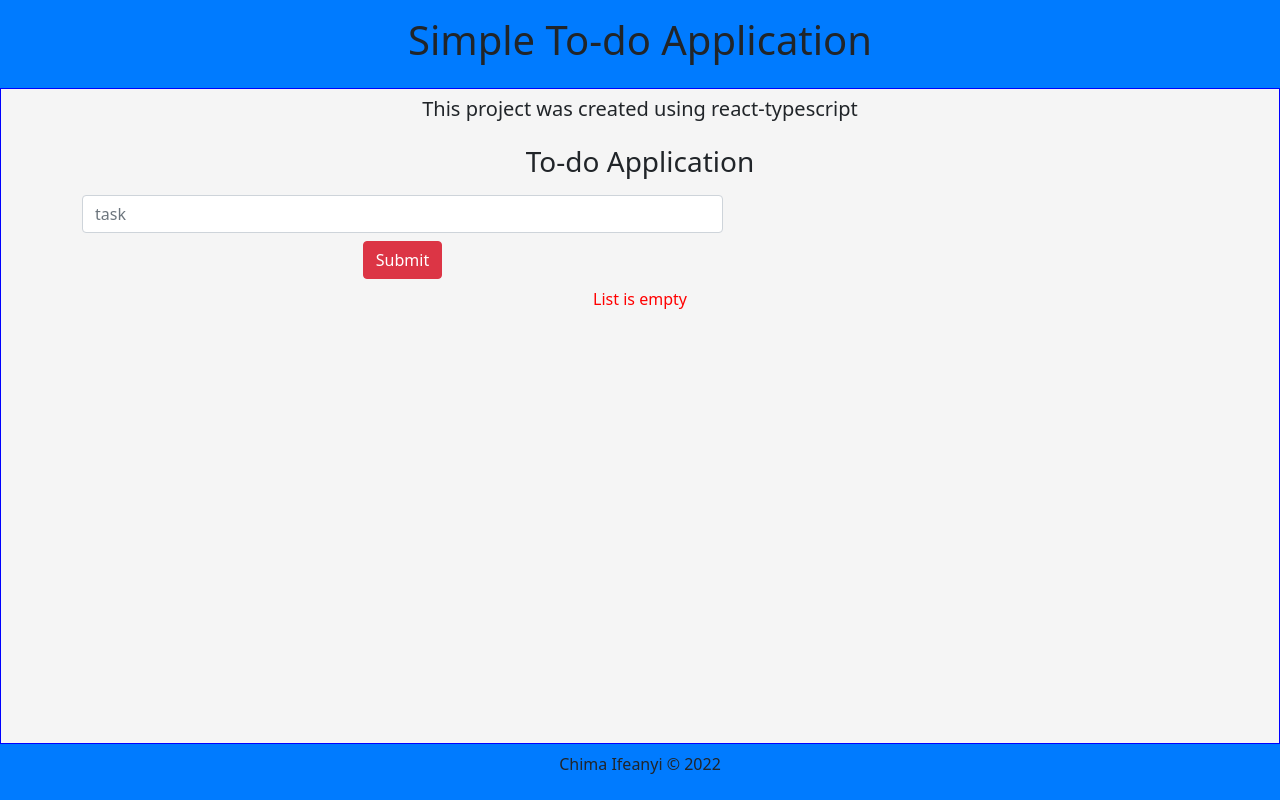
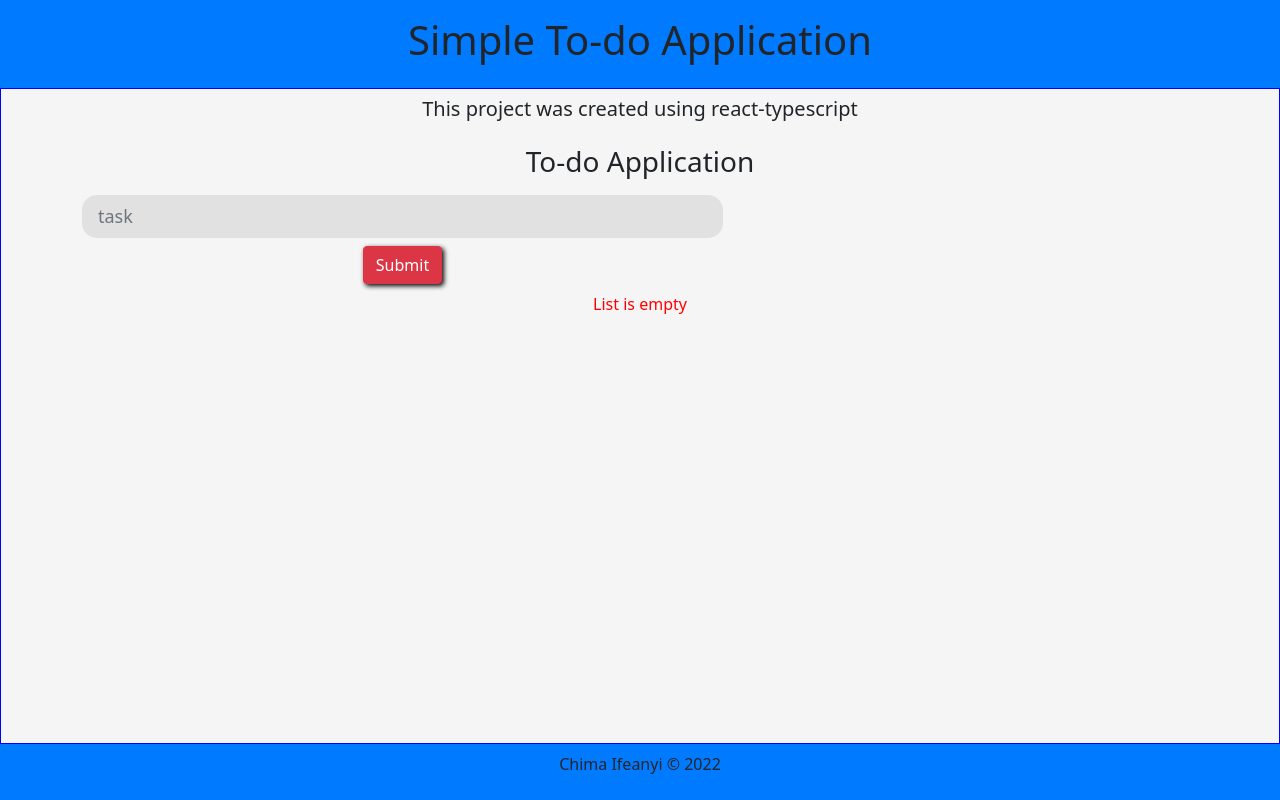
Before and after one commit to MasterIfeanyi/ifeanyi-typescript-todo, a React (Create React App) app: page / in a window 1280 px wide. Built offline with nearby package versions, Linux system fonts and the light colour scheme.

Commit message:
add class to button and input tag

```diff
--- a/src/components/TodoForm.tsx
+++ b/src/components/TodoForm.tsx
@@ -66,13 +66,13 @@ const TodoForm: React.FC<TodoFormProps> = ({items, setItems}) => {
                             id="name"
                             placeholder="task"
                             value={name}
-                            className="form-control"
+                            className="form-control search-bar"
                             onChange={handleChange}
                             autoComplete="off"
                         />
                     </div>
                     <div className='mt-2 text-center'>
-                        <button className="btn btn-danger">Submit</button>
+                        <button className="btn btn-danger form-button">Submit</button>
                     </div>
                 </form>
             </div>
```
